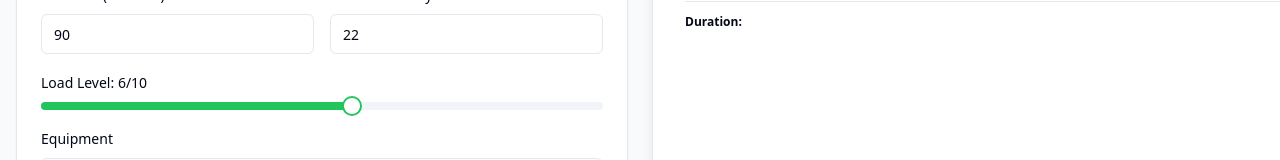
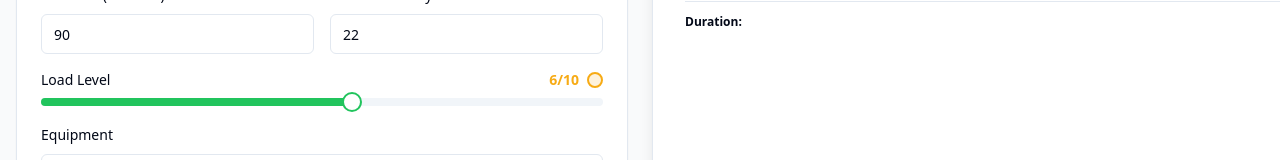
Before and after one commit to stepun/training-session-planner, a React (Vite) app in the folder frontend/: page / in a window 1280 px wide. Shown: the part 402-562 px from the top of the page. Built offline with nearby package versions, Linux system fonts and the light colour scheme; what @react-pdf/renderer would draw is missing.

Commit message:
feat: add gradient color visualization to load level slider
- Display load level value with gradient color in form
- Add colored indicator circle next to slider value
- Visual feedback now matches preview and PDF

```diff
--- a/frontend/src/components/GeneralDataForm.tsx
+++ b/frontend/src/components/GeneralDataForm.tsx
@@ -5,6 +5,7 @@ import { Slider } from '@/components/ui/slider'
 import { useTrainingStore } from '@/store/trainingStore'
 import { useTranslation } from '@/hooks/useTranslation'
 import { Card, CardContent, CardDescription, CardHeader, CardTitle } from '@/components/ui/card'
+import { getLoadLevelGradientColor, getLoadLevelBgColor } from '@/utils/colorUtils'
 
 export function GeneralDataForm() {
   const { session, updateSession } = useTrainingStore()
@@ -70,7 +71,24 @@ export function GeneralDataForm() {
         </div>
 
         <div className="space-y-2">
-          <Label htmlFor="load">{t('FIELD_LOAD_LEVEL')}: {session.loadLevel}/10</Label>
+          <div className="flex items-center justify-between">
+            <Label htmlFor="load">{t('FIELD_LOAD_LEVEL')}</Label>
+            <div className="flex items-center gap-2">
+              <span
+                className="font-semibold text-sm"
+                style={{ color: getLoadLevelGradientColor(session.loadLevel) }}
+              >
+                {session.loadLevel}/10
+              </span>
+              <div
+                className="w-4 h-4 rounded-full border-2"
+                style={{
+                  backgroundColor: getLoadLevelBgColor(session.loadLevel),
+                  borderColor: getLoadLevelGradientColor(session.loadLevel)
+                }}
+              />
+            </div>
+          </div>
           <Slider
             id="load"
             min={1}
```
